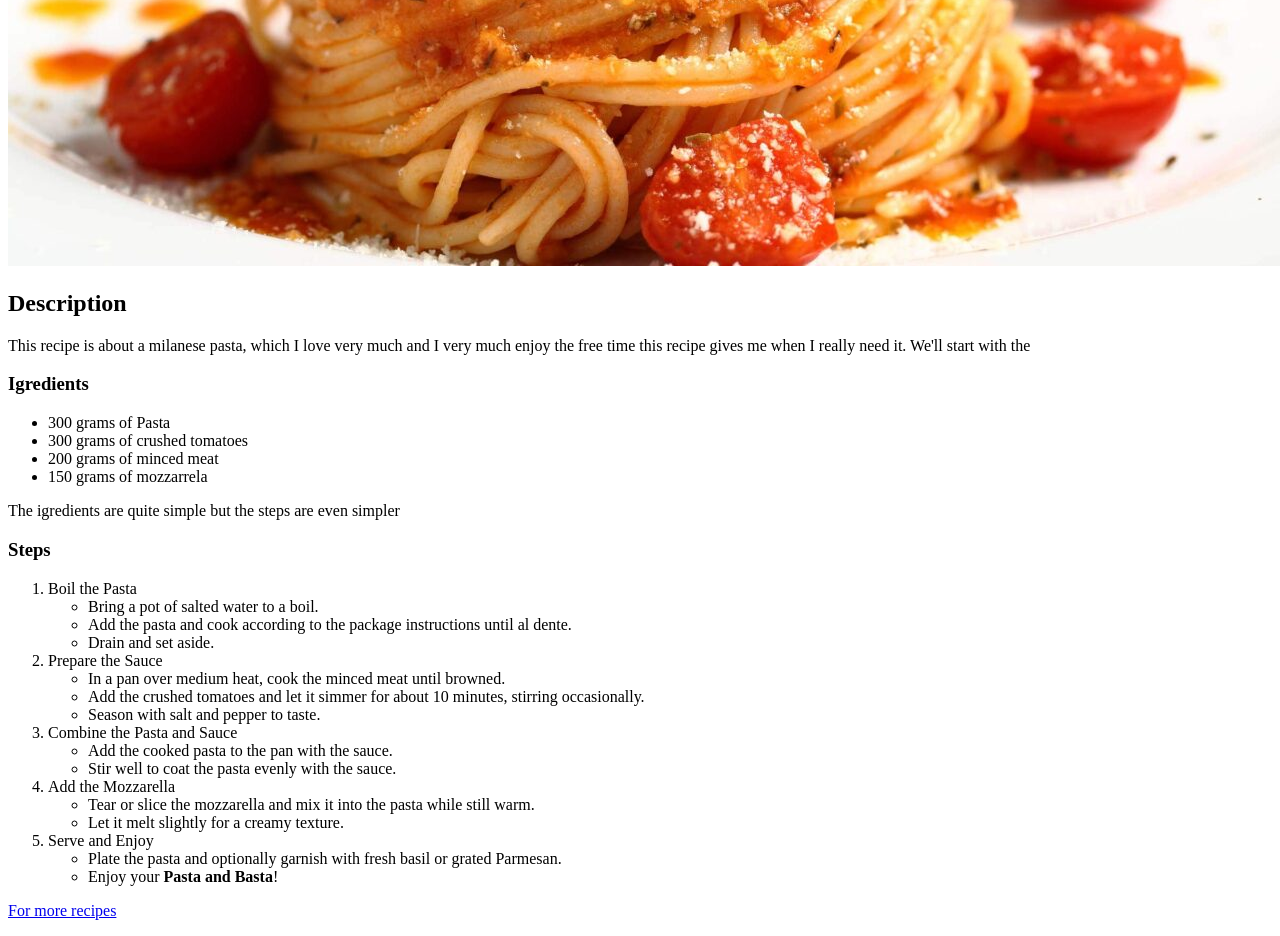
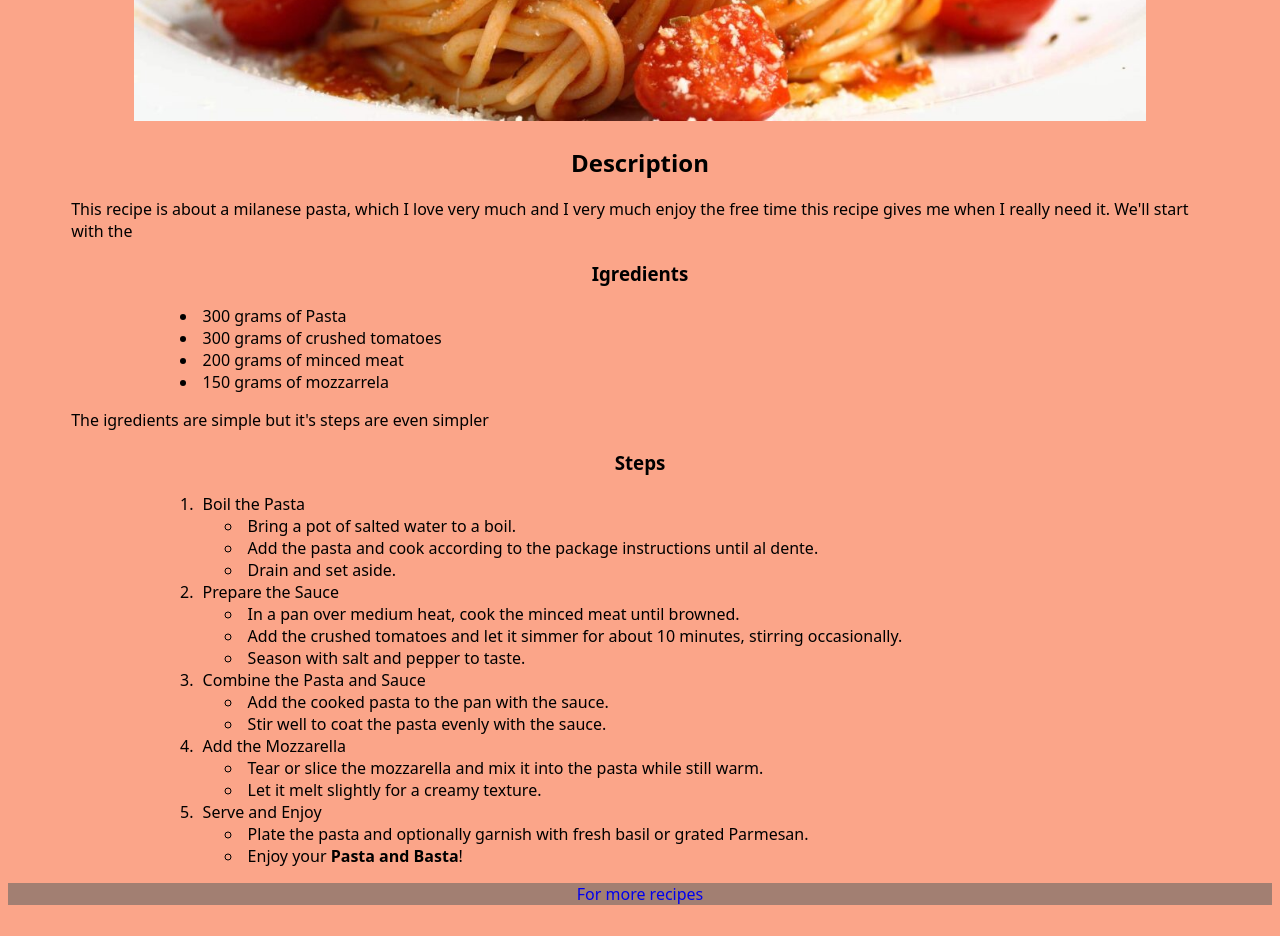
Before and after one commit to Fjurn01/project-recipe, a plain HTML site: page recipes/pasta-and-basta.html in a window 1280 px wide. Shown: the part 534-1470 px from the top of the page. Drawn offline with Linux system fonts and the light colour scheme.

Commit message:
add pasta style

```diff
--- a/recipes/pasta-and-basta.html
+++ b/recipes/pasta-and-basta.html
@@ -4,25 +4,26 @@
     <meta charset="UTF-8">
     <meta name="viewport" content="width=device-width, initial-scale=1.0">
     <title>Pasta-And-Basta</title>
+    <link rel="stylesheet" href="../styles/pastastyle.css">
 </head>
 <body>
-    <h1>Pasta and Basta recipe:</h1>
-    <img src="pasta.jpg" alt="image of milanese pasta">
-    <h2>Description</h2>
-    <p>
+    <h1 class="strong title">Pasta and Basta recipe:</h1>
+    <img src="pasta.jpg" alt="image of milanese pasta" class="image padding">
+    <h2 class="strong subtitle">Description</h2>
+    <p class="paragraph">
         This recipe is about a milanese pasta, which I love very much and I very much enjoy the free time this recipe gives me when I really need it.
             We'll start with the
     </p>
-    <h3>Igredients</h3>
-    <ul>
+    <h3 class="strong subtitle">Igredients</h3>
+    <ul class="list unorder">
         <li>300 grams of Pasta</li>
         <li>300 grams of crushed tomatoes </li>
         <li>200 grams of minced meat</li>
         <li>150 grams of mozzarrela</li>
     </ul>
-    The igredients are quite simple but the steps are even simpler
-    <h3>Steps</h3>
-    <ol>
+    <p class="paragraph">The igredients are simple but it's steps are even simpler</p>
+    <h3 class="strong subtitle">Steps</h3>
+    <ol class="list order">
         <li>Boil the Pasta
             <ul>
                 <li>Bring a pot of salted water to a boil.</li>
--- /dev/null
+++ b/styles/pastastyle.css
@@ -0,0 +1,44 @@
+body{
+    background-color: rgb(251, 165, 137);
+    font-family:system-ui, -apple-system, BlinkMacSystemFont, 'Segoe UI', Roboto, Oxygen, Ubuntu, Cantarell, 'Open Sans', 'Helvetica Neue', sans-serif;
+    /* padding-right: 5%; */
+}
+
+.image.padding{
+    width: 80%;
+    padding-left: 10%;
+}
+
+
+.strong{
+    font-weight: bold;
+}
+.title
+{
+    text-align: center;
+}
+.subtitle{
+text-align: center;}
+.list
+{
+    padding-left:15%;
+    padding-right: 5%;
+}
+.list li{
+    padding-left: 5px;
+    padding-right: 5%;
+
+}
+.paragraph{
+    padding-left: 5%;
+    padding-right: 5%;
+
+}
+.ending{
+    color: white;
+    background-color: rgba(92, 98, 98, 0.558);
+    text-align: center;
+}
+.ending >a{
+    text-decoration-line: none;
+}
```
